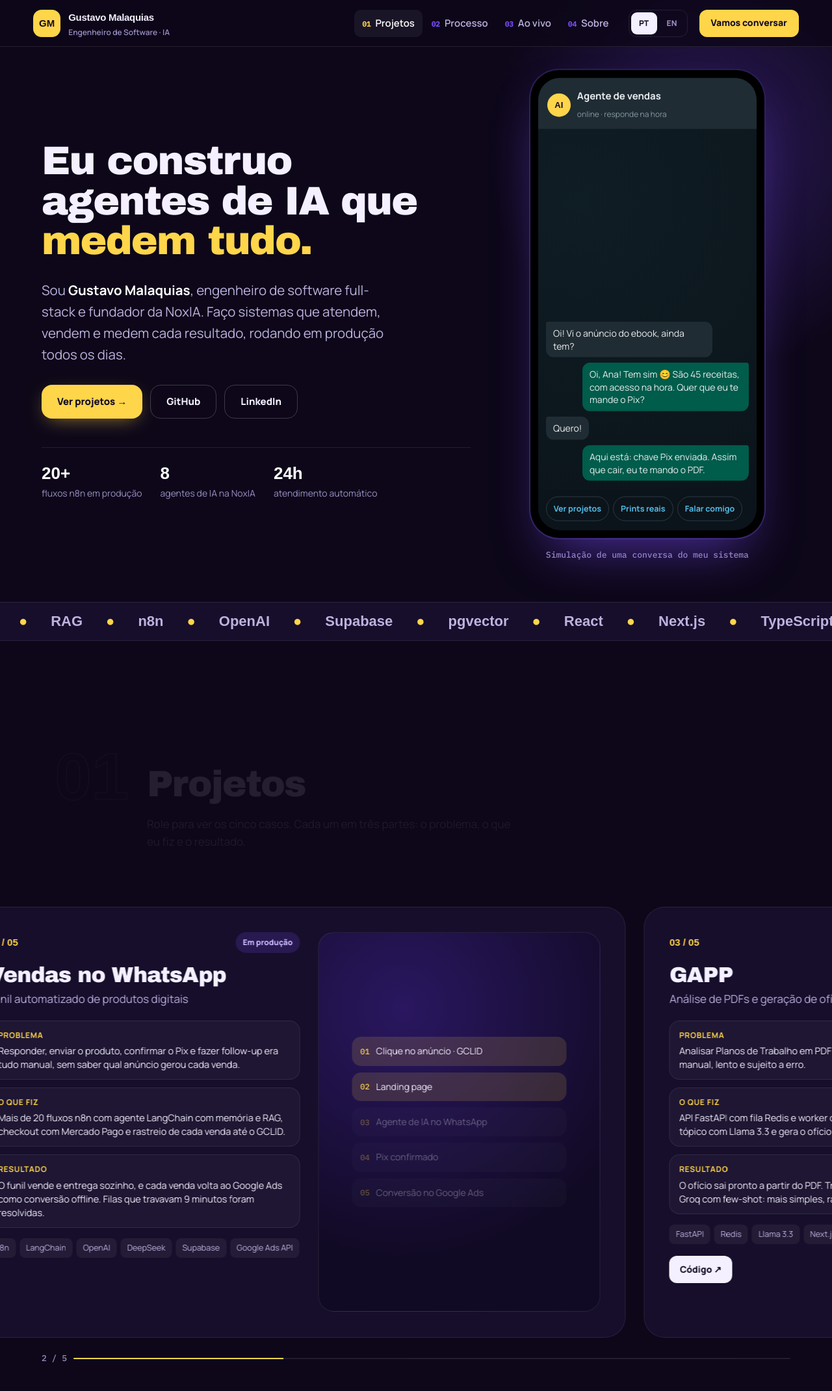
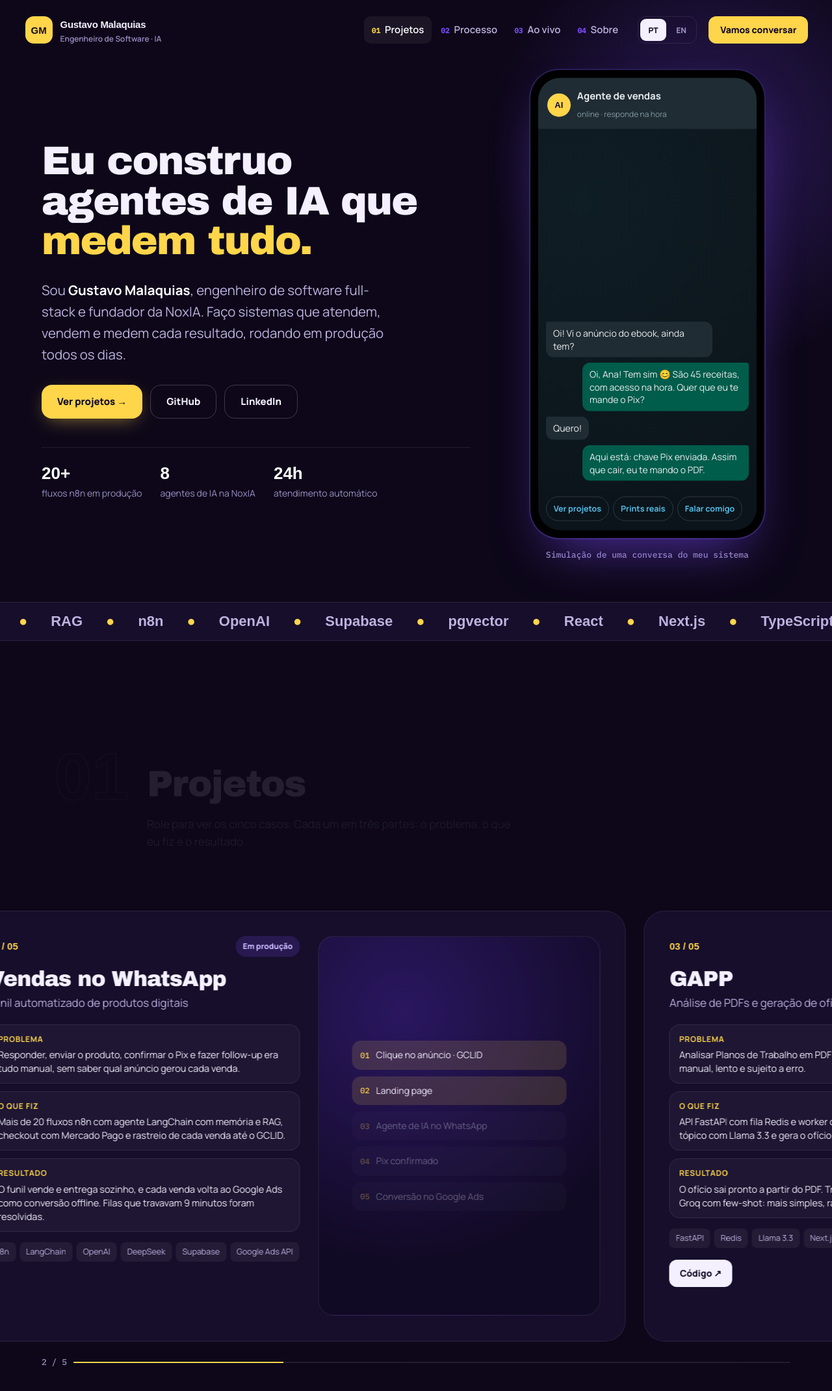
Before and after one commit to GhMalak/GhMalak.github.io, a plain HTML site: page index.html in a window 1280 px wide. Shown: the top 2140 px of the page at 65% size. Drawn offline with Linux system fonts and the light colour scheme; a web font is replaced by a local one.

Commit message:
Header flutuante e transparente
Co-Authored-By: Claude Opus 5.5 <noreply@anthropic.com>
Claude-Session: https://claude.ai/code/session_011Gdsc9ypGnqJ5byY2VeQe8

```diff
--- a/index.html
+++ b/index.html
@@ -26,7 +26,8 @@ a{color:inherit}
 h1,h2,h3{font-family:Unbounded,"Arial Black",sans-serif;font-weight:800;letter-spacing:-.03em;line-height:1;margin:0}
 .meta{font-family:"IBM Plex Mono",ui-monospace,monospace;font-size:13px;color:var(--mute)}
 /* top header */
-.top{position:fixed;inset:0 0 auto 0;z-index:40;height:72px;display:flex;align-items:center;gap:18px;padding:0 max(4vw,18px);background:rgba(13,7,25,.78);backdrop-filter:blur(12px);border-bottom:1px solid var(--line)}
+.top{position:fixed;top:14px;left:max(2vw,12px);right:max(2vw,12px);z-index:40;height:64px;display:flex;align-items:center;gap:18px;padding:0 10px 0 12px;border-radius:20px;background:transparent;border:1px solid transparent;transition:background .35s,border-color .35s,box-shadow .35s,top .35s}
+.top.solid{background:rgba(18,10,36,.55);backdrop-filter:blur(16px) saturate(1.4);-webkit-backdrop-filter:blur(16px) saturate(1.4);border-color:rgba(255,255,255,.1);box-shadow:0 10px 40px -12px rgba(0,0,0,.6)}
 .brand{display:flex;align-items:center;gap:12px;text-decoration:none;margin-right:auto}
 .logo{width:42px;height:42px;border-radius:13px;background:var(--y);color:#120a24;display:grid;place-items:center;font:800 15px Unbounded,sans-serif}
 .brand b{font:700 15px Unbounded,sans-serif;letter-spacing:-.02em}
@@ -43,7 +44,7 @@ h1,h2,h3{font-family:Unbounded,"Arial Black",sans-serif;font-weight:800;letter-s
 .hire{display:inline-flex;align-items:center;min-height:42px;padding:0 18px;border-radius:12px;background:var(--y);color:#120a24;font-weight:800;font-size:14px;text-decoration:none;white-space:nowrap}
 .hire:hover{filter:brightness(1.05)}
 .menu{display:none;width:44px;height:44px;border-radius:12px;border:1px solid var(--line);background:transparent;color:#fff;font-size:20px;cursor:pointer}
-.prog{position:absolute;left:0;bottom:-1px;height:2px;width:100%;background:transparent}
+.prog{position:absolute;left:18px;right:18px;bottom:-1px;height:2px;background:transparent;border-radius:2px;overflow:hidden}
 .prog i{display:block;height:100%;width:0;background:var(--y)}
 
 .pad{padding-left:max(5vw,24px);padding-right:max(5vw,24px)}
@@ -104,7 +105,7 @@ h1,h2,h3{font-family:Unbounded,"Arial Black",sans-serif;font-weight:800;letter-s
 .sh p{grid-column:2;margin:0;color:var(--soft);max-width:56ch}
 /* horizontal pinned projects */
 .hwrap{position:relative}
-.hstick{position:sticky;top:0;height:100svh;padding-top:72px;display:flex;flex-direction:column;justify-content:center;overflow:hidden}
+.hstick{position:sticky;top:0;height:100svh;padding-top:84px;display:flex;flex-direction:column;justify-content:center;overflow:hidden}
 .htrack{display:flex;gap:28px;padding-left:max(5vw,24px);padding-right:max(5vw,24px);will-change:transform}
 .card{flex:none;width:min(1020px,82vw);display:grid;grid-template-columns:minmax(0,1.05fr) minmax(0,.95fr);gap:28px;background:var(--bg2);border:1px solid var(--line);border-radius:32px;padding:clamp(22px,3vw,40px);min-height:0}
 .card .ctop{display:flex;justify-content:space-between;align-items:center;gap:10px;margin-bottom:18px}
@@ -199,7 +200,7 @@ footer .in{display:flex;justify-content:space-between;gap:12px;flex-wrap:wrap;pa
 @supports (animation-timeline:view()){.rv{animation:rv linear both;animation-timeline:view();animation-range:entry 0% entry 35%}@keyframes rv{from{opacity:.1;transform:translateY(40px)}to{opacity:1;transform:none}}}
 @media(max-width:980px){.hero{grid-template-columns:minmax(0,1fr);min-height:0;align-items:start;padding-top:112px}.phone{max-height:none;width:min(100%,330px)}.card{grid-template-columns:minmax(0,1fr)}.steps{grid-template-columns:repeat(2,minmax(0,1fr))}.skills{grid-template-columns:repeat(2,minmax(0,1fr))}.about,.end .in{grid-template-columns:minmax(0,1fr)}}
 @media(max-width:860px){.hwrap{height:auto!important}.hstick{position:static;height:auto;overflow:visible}.htrack{flex-direction:column;transform:none!important}.card{width:100%;min-height:0}.hint{display:none}}
-@media(max-width:1060px){.top nav{display:none;position:absolute;top:72px;left:0;right:0;flex-direction:column;padding:10px max(4vw,18px) 16px;background:#0d0719;border-bottom:1px solid var(--line)}.top nav.open{display:flex}.top nav a{padding:13px 10px;font-size:17px}.menu{display:grid;place-items:center}}
+@media(max-width:1060px){.top nav{display:none;position:absolute;top:72px;left:0;right:0;flex-direction:column;padding:10px 12px 14px;background:#140b2c;border:1px solid var(--line);border-radius:20px;box-shadow:0 20px 50px -10px rgba(0,0,0,.7)}.top nav.open{display:flex}.top nav a{padding:13px 10px;font-size:17px}.menu{display:grid;place-items:center}}
 @media(max-width:700px){.brand>span:not(.logo){display:none}.hire{display:none}.steps,.skills{grid-template-columns:minmax(0,1fr)}.sh{grid-template-columns:minmax(0,1fr)}.sh p{grid-column:1}.who{gap:18px}}
 @media(prefers-reduced-motion:reduce){*,*::before,*::after{animation:none!important;transition:none!important}html{scroll-behavior:auto}}
 </style>
@@ -364,7 +365,7 @@ ct.push(setTimeout(startChat,at+3500))}
 /* horizontal pinned projects */
 const hw=$('hwrap'),tr=$('htrack');let maxX=0;
 function layoutH(){if(innerWidth<=860||reduce){hw.style.height='';tr.style.transform='';return}maxX=Math.max(0,tr.scrollWidth-innerWidth+parseFloat(getComputedStyle(document.documentElement).getPropertyValue('--rail')||0));hw.style.height=(innerHeight+maxX)+'px';onScroll()}
-function onScroll(){const h=document.documentElement.scrollHeight-innerHeight;$('prog').style.width=(h>0?scrollY/h*100:0)+'%';
+function onScroll(){const h=document.documentElement.scrollHeight-innerHeight;document.querySelector('.top').classList.toggle('solid',scrollY>24||document.getElementById('nav').classList.contains('open'));$('prog').style.width=(h>0?scrollY/h*100:0)+'%';
 if(innerWidth>860&&!reduce&&maxX>0){const r=hw.getBoundingClientRect(),p=Math.min(1,Math.max(0,-r.top/(hw.offsetHeight-innerHeight)));tr.style.transform=`translate3d(${-p*maxX}px,0,0)`;$('hb').style.width=(p*100)+'%';$('hc').textContent=Math.min(5,1+Math.round(p*4))+' / 5';
 const fa=$('flowart');if(fa){const k=Math.floor((Date.now()/700)%6);}}
 let cur='';document.querySelectorAll('main section[id]:not(#topo)').forEach(s=>{if(s.getBoundingClientRect().top<innerHeight*.4)cur=s.id});if($('contato').getBoundingClientRect().top<innerHeight*.5)cur='contato';
@@ -383,7 +384,7 @@ $('fp').addEventListener('click',()=>fgo(-1));$('fn').addEventListener('click',(
 /* copy */
 $('cp').addEventListener('click',()=>{navigator.clipboard.writeText('gustavo.calasan@gmail.com').then(()=>{$('cpl').textContent=t('copy');setTimeout(()=>$('cpl').textContent='gustavo.calasan@gmail.com',1800)}).catch(()=>{})});
 
-const mb=$("menu"),nv=$("nav");mb.addEventListener("click",()=>{const o=nv.classList.toggle("open");mb.setAttribute("aria-expanded",String(o))});nv.addEventListener("click",e=>{if(e.target.closest("a")){nv.classList.remove("open");mb.setAttribute("aria-expanded","false")}});
+const mb=$("menu"),nv=$("nav");mb.addEventListener("click",()=>{const o=nv.classList.toggle("open");mb.setAttribute("aria-expanded",String(o));onScroll()});nv.addEventListener("click",e=>{if(e.target.closest("a")){nv.classList.remove("open");mb.setAttribute("aria-expanded","false")}});
 applyLang();addEventListener('load',layoutH);
 }
 </script>
```
